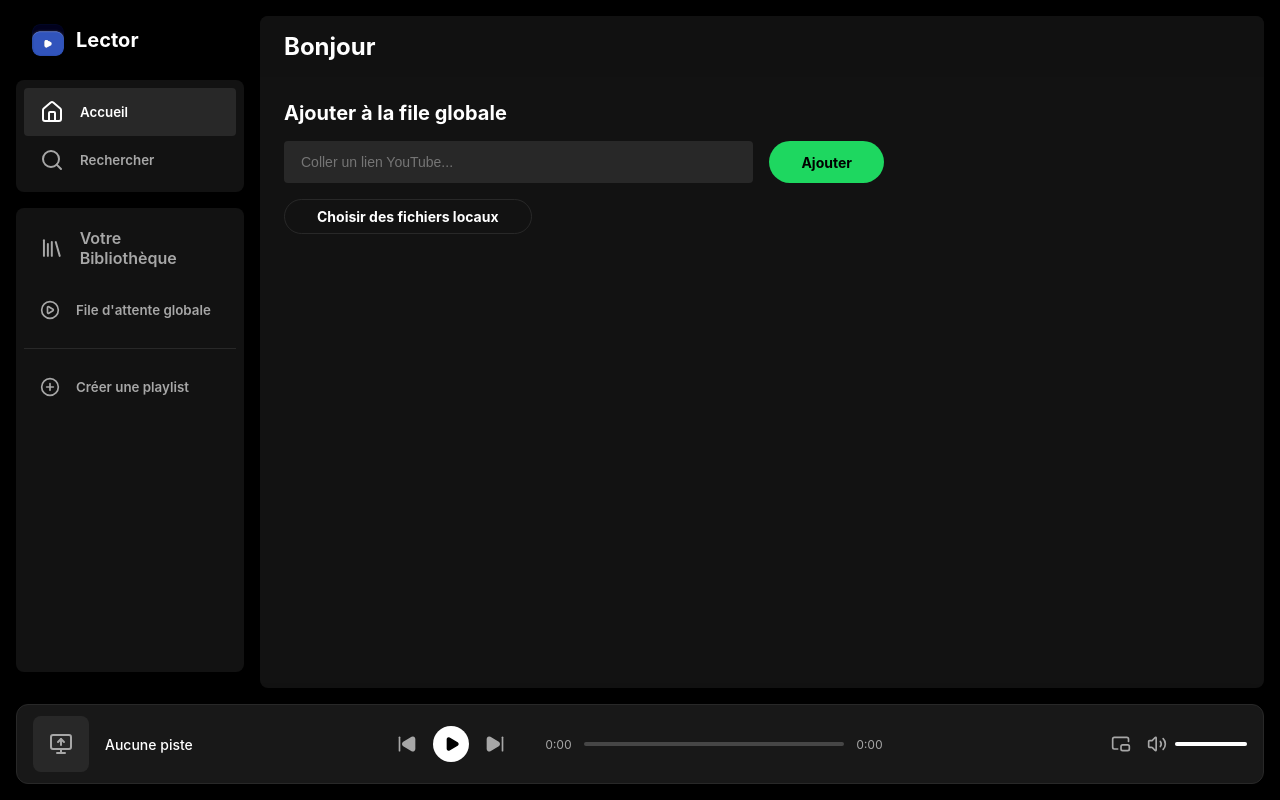
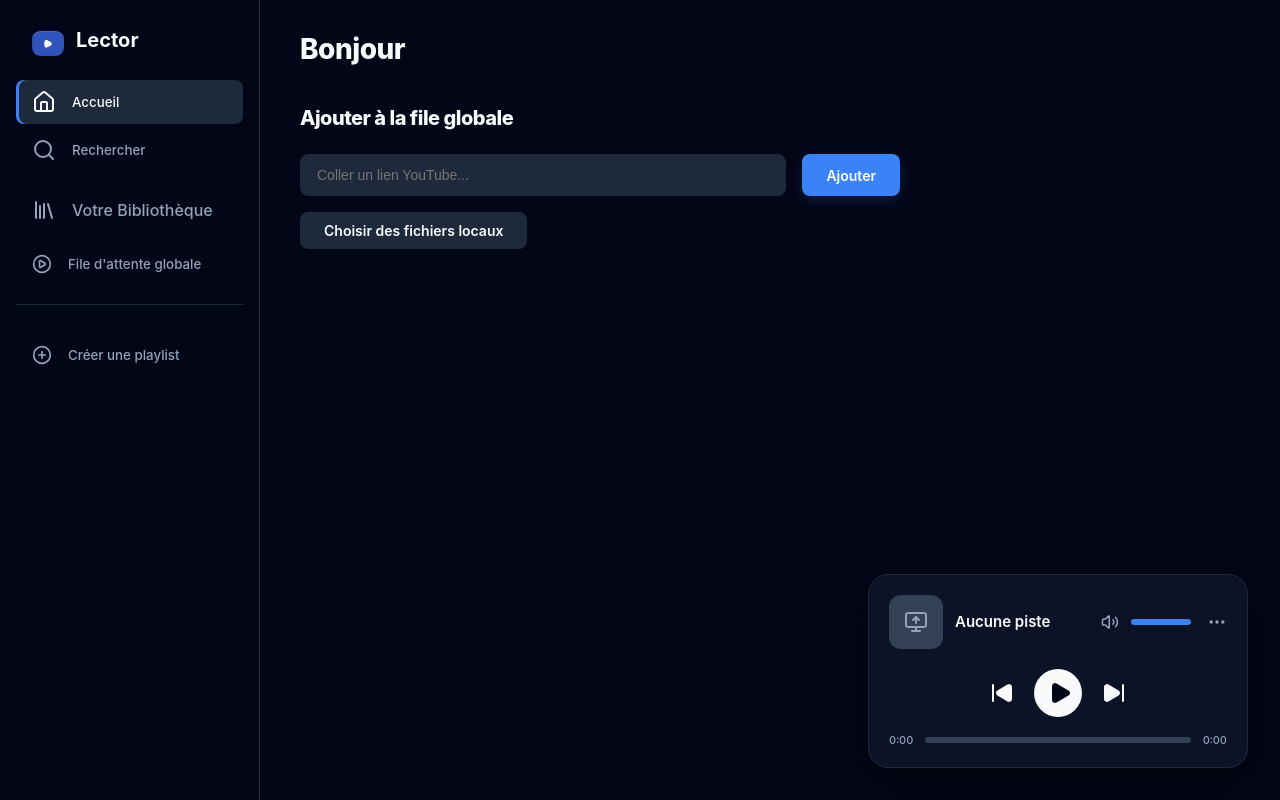
Before and after one commit to botooooh/Lector, a React (Vite) app: page / in a window 1280 px wide. Built offline with nearby package versions, Linux system fonts and the light colour scheme.

Commit message:
feat: Redesign to Dark Blue widget layout

```diff
--- a/src/App.jsx
+++ b/src/App.jsx
@@ -1,5 +1,5 @@
 import { useState, useRef, useEffect } from 'react';
-import { Home, Library, Search, Play, SkipBack, SkipForward, Volume2, Maximize2, PictureInPicture2, Pause, PlusCircle, MonitorUp, PlayCircle, Music, MoreHorizontal, Youtube } from 'lucide-react';
+import { Home, Library, Search, Play, SkipBack, SkipForward, Volume2, Maximize2, PictureInPicture2, Pause, PlusCircle, MonitorUp, PlayCircle, Music, MoreHorizontal } from 'lucide-react';
 import YouTube from 'react-youtube';
 import { useStore } from './store';
 import './index.css';
@@ -341,8 +341,8 @@ function App() {
         </div>
       </main>
 
-      <footer className="player-bar">
-        <div className="player-left">
+      <footer className="player-widget">
+        <div className="widget-header">
           <div className="track-art-wrapper">
             <div className="track-art">
               {currentTrack ? (
@@ -356,27 +356,37 @@ function App() {
               )}
             </div>
             {currentTrack?.type === 'youtube' && (
-              <div className="source-icon-overlay"><Youtube size={12} fill="currentColor" /></div>
+              <div className="source-icon-overlay"><img src="/li_youtube.svg" alt="yt" style={{width: '12px', height: '12px'}} /></div>
             )}
           </div>
+
           <div className="track-info">
-            <div className="track-title-wrapper">
-              <span className="track-title">{currentTrack ? currentTrack.title : 'Aucune piste'}</span>
-              {currentTrack && <MoreHorizontal size={16} color="var(--text-subdued)" style={{ cursor: 'pointer' }} />}
+            <div className="track-title">{currentTrack ? currentTrack.title : 'Aucune piste'}</div>
+            <div className="track-artist">{currentTrack ? currentTrack.artist : ''}</div>
           </div>
-            <span className="track-artist">{currentTrack ? currentTrack.artist : ''}</span>
+
+          <div className="widget-actions">
+            <Volume2 size={18} />
+            <div className="progress-bar" style={{ width: '60px' }} onClick={(e) => {
+                const rect = e.currentTarget.getBoundingClientRect();
+                const pos = Math.max(0, Math.min(1, (e.clientX - rect.left) / rect.width));
+                setVolume(pos * 100);
+              }}>
+              <div className="progress-fill" style={{ width: `${volume}%` }}></div>
+            </div>
+            <MoreHorizontal size={20} style={{ cursor: 'pointer', marginLeft: '4px' }} />
           </div>
         </div>
 
-        <div className="player-center">
-          <div className="player-controls">
-            <button className="control-btn" onClick={prevTrack} disabled={!currentTrack}><SkipBack size={20} fill="currentColor" /></button>
+        <div className="widget-controls">
+          <button className="control-btn" onClick={prevTrack} disabled={!currentTrack}><SkipBack size={24} fill="currentColor" /></button>
           <button className="control-btn play-btn" onClick={togglePlay} disabled={!currentTrack}>
-              {isPlaying ? <Pause size={16} fill="currentColor" /> : <Play size={16} fill="currentColor" style={{ marginLeft: '2px' }} />}
+            {isPlaying ? <Pause size={24} fill="currentColor" /> : <Play size={24} fill="currentColor" style={{ marginLeft: '4px' }} />}
           </button>
-            <button className="control-btn" onClick={nextTrack} disabled={!currentTrack}><SkipForward size={20} fill="currentColor" /></button>
+          <button className="control-btn" onClick={nextTrack} disabled={!currentTrack}><SkipForward size={24} fill="currentColor" /></button>
         </div>
-          <div className="progress-container">
+
+        <div className="widget-progress">
           <span className="time-text">{formatTime(progress)}</span>
           <div className="progress-bar" onClick={(e) => {
               if (!currentTrack || !duration) return;
@@ -387,23 +397,6 @@ function App() {
             <div className="progress-fill" style={{ width: `${duration ? (progress / duration) * 100 : 0}%` }}></div>
           </div>
           <span className="time-text">{formatTime(duration)}</span>
-          </div>
-        </div>
-
-        <div className="player-right">
-          <button className="control-btn" title="Mini Player (Toujours au-dessus)" onClick={startPiP} disabled={!currentTrack}>
-            <PictureInPicture2 size={20} />
-          </button>
-          <div className="volume-container">
-            <Volume2 size={20} className="control-btn" />
-            <div className="progress-bar" onClick={(e) => {
-                const rect = e.currentTarget.getBoundingClientRect();
-                const pos = Math.max(0, Math.min(1, (e.clientX - rect.left) / rect.width));
-                setVolume(pos * 100);
-              }}>
-              <div className="progress-fill" style={{ width: `${volume}%` }}></div>
-            </div>
-          </div>
         </div>
       </footer>
 
--- a/src/index.css
+++ b/src/index.css
@@ -1,15 +1,14 @@
 :root {
-  --bg-base: #000000;
-  --bg-elevated: #121212;
-  --bg-highlight: #1a1a1a;
-  --bg-hover: #282828;
-  --text-base: #ffffff;
-  --text-subdued: #a7a7a7;
-  --accent: #1ed760;
-  --accent-hover: #1fdf64;
-  --border-subdued: #282828;
+  --bg-base: #020617; /* Very Dark Blue */
+  --bg-elevated: #0f172a; /* Dark Blue */
+  --bg-highlight: #1e293b;
+  --bg-hover: #334155;
+  --text-base: #f8fafc;
+  --text-subdued: #94a3b8;
+  --accent: #3b82f6; /* Bright Blue */
+  --accent-hover: #60a5fa;
+  --border-subdued: #1e293b;
   --sidebar-width: 260px;
-  --player-height: 80px;
 }
 
 * {
@@ -28,15 +27,14 @@ body {
 a { color: inherit; text-decoration: none; }
 button { background: none; border: none; cursor: pointer; color: inherit; font-family: inherit; }
 
-::-webkit-scrollbar { width: 12px; }
+::-webkit-scrollbar { width: 8px; }
 ::-webkit-scrollbar-track { background: transparent; }
-::-webkit-scrollbar-thumb { background-color: rgba(255, 255, 255, 0.3); border-radius: 6px; border: 3px solid var(--bg-base); }
-::-webkit-scrollbar-thumb:hover { background-color: rgba(255, 255, 255, 0.5); }
+::-webkit-scrollbar-thumb { background-color: var(--bg-hover); border-radius: 4px; }
+::-webkit-scrollbar-thumb:hover { background-color: var(--text-subdued); }
 
 .app-container {
   display: flex;
   height: 100vh;
-  padding-bottom: calc(var(--player-height) + 32px); /* Space for floating player */
   background-color: var(--bg-base);
 }
 
@@ -47,78 +45,77 @@ button { background: none; border: none; cursor: pointer; color: inherit; font-f
   flex-direction: column;
   padding: 16px;
   gap: 16px;
+  border-right: 1px solid var(--border-subdued);
 }
 
 .nav-section {
-  background-color: var(--bg-elevated);
-  border-radius: 8px;
-  padding: 8px;
+  display: flex;
+  flex-direction: column;
+  gap: 4px;
 }
 
 .nav-item {
   display: flex;
   align-items: center;
   gap: 16px;
-  padding: 12px 16px;
+  padding: 10px 16px;
   color: var(--text-subdued);
-  font-weight: 600;
-  border-radius: 4px;
-  transition: color 0.2s, background-color 0.2s;
+  font-weight: 500;
+  border-radius: 8px;
+  transition: all 0.2s;
   width: 100%;
   text-align: left;
 }
 
-.nav-item:hover { color: var(--text-base); }
-.nav-item.active { color: var(--text-base); background-color: var(--bg-hover); }
+.nav-item:hover { color: var(--text-base); background-color: var(--bg-highlight); }
+.nav-item.active { color: var(--text-base); background-color: var(--bg-highlight); box-shadow: inset 3px 0 0 var(--accent); }
 
 .playlist-cover-small {
   width: 32px;
   height: 32px;
-  border-radius: 4px;
+  border-radius: 6px;
   object-fit: cover;
   background-color: var(--bg-hover);
 }
 
 .main-view {
   flex: 1;
-  background-color: var(--bg-elevated);
-  border-radius: 8px;
-  margin: 16px 16px 0 0;
+  background-color: var(--bg-base);
   overflow-y: auto;
   position: relative;
   display: flex;
   flex-direction: column;
+  padding-bottom: 200px; /* Space for the widget */
 }
 
-/* Floating Player Bar */
-.player-bar {
-  height: var(--player-height);
-  background-color: #181818;
+/* New Floating Player Widget */
+.player-widget {
+  position: fixed;
+  bottom: 32px;
+  right: 32px;
+  width: 380px;
+  background-color: rgba(15, 23, 42, 0.85); /* Slightly transparent dark blue */
+  backdrop-filter: blur(16px);
   border: 1px solid var(--border-subdued);
-  border-radius: 12px;
+  border-radius: 20px;
+  padding: 20px;
+  display: flex;
+  flex-direction: column;
+  gap: 16px;
+  box-shadow: 0 16px 40px rgba(0, 0, 0, 0.5);
+  z-index: 100;
+}
+
+.widget-header {
   display: flex;
   align-items: center;
-  justify-content: space-between;
-  padding: 0 16px;
-  position: fixed;
-  bottom: 16px;
-  left: 16px;
-  right: 16px;
-  z-index: 100;
-  box-shadow: 0 8px 24px rgba(0,0,0,0.5);
-}
-
-.player-left {
-  display: flex;
-  align-items: center;
-  gap: 16px;
-  width: 30%;
+  gap: 12px;
 }
 
 .track-art-wrapper {
   position: relative;
-  width: 56px;
-  height: 56px;
+  width: 54px;
+  height: 54px;
   flex-shrink: 0;
 }
 
@@ -126,7 +123,7 @@ button { background: none; border: none; cursor: pointer; color: inherit; font-f
   width: 100%;
   height: 100%;
   background-color: var(--bg-hover);
-  border-radius: 8px;
+  border-radius: 12px;
   display: flex;
   align-items: center;
   justify-content: center;
@@ -145,28 +142,23 @@ button { background: none; border: none; cursor: pointer; color: inherit; font-f
   display: flex;
   align-items: center;
   justify-content: center;
-  color: #ff0000;
 }
 
 .track-info {
   display: flex;
   flex-direction: column;
+  flex: 1;
   overflow: hidden;
 }
 
-.track-title-wrapper {
-  display: flex;
-  align-items: center;
-  gap: 8px;
-}
-
 .track-title {
-  font-size: 14px;
-  font-weight: 500;
+  font-size: 15px;
+  font-weight: 600;
   color: var(--text-base);
   white-space: nowrap;
   overflow: hidden;
   text-overflow: ellipsis;
+  margin-bottom: 2px;
 }
 
 .track-artist {
@@ -177,170 +169,157 @@ button { background: none; border: none; cursor: pointer; color: inherit; font-f
   text-overflow: ellipsis;
 }
 
-.player-center {
+.widget-actions {
+  display: flex;
+  align-items: center;
+  gap: 12px;
+  color: var(--text-subdued);
+}
+
+.volume-slider-container {
+  display: flex;
+  align-items: center;
+  gap: 8px;
+  width: 80px;
+}
+
+.widget-controls {
   display: flex;
   align-items: center;
   justify-content: center;
-  gap: 16px;
-  width: 40%;
-  max-width: 722px;
-}
-
-.player-controls {
-  display: flex;
-  align-items: center;
-  gap: 16px;
+  gap: 20px;
+  margin-top: 4px;
 }
 
 .control-btn {
-  color: var(--text-subdued);
-  transition: color 0.2s, transform 0.2s;
+  color: var(--text-base);
+  transition: transform 0.2s, color 0.2s;
   display: flex;
   align-items: center;
   justify-content: center;
 }
-.control-btn:hover { color: var(--text-base); }
+.control-btn:hover { color: var(--accent); transform: scale(1.1); }
 .control-btn:active { transform: scale(0.9); }
 
 .play-btn {
   background-color: var(--text-base);
   color: var(--bg-base);
-  width: 36px;
-  height: 36px;
+  width: 48px;
+  height: 48px;
   border-radius: 50%;
 }
-.play-btn:hover { transform: scale(1.05); color: var(--bg-base); }
-.play-btn:active { transform: scale(0.95); }
+.play-btn:hover { background-color: var(--accent); color: white; transform: scale(1.05); }
 
-.progress-container {
+.widget-progress {
   display: flex;
   align-items: center;
+  gap: 12px;
   width: 100%;
-  gap: 12px;
-  margin-left: 24px;
 }
 
-.time-text { font-size: 12px; color: var(--text-subdued); font-variant-numeric: tabular-nums; }
+.time-text { font-size: 11px; color: var(--text-subdued); font-weight: 500; font-variant-numeric: tabular-nums; }
 
 .progress-bar {
   flex: 1;
-  height: 4px;
-  background-color: rgba(255,255,255,0.2);
-  border-radius: 2px;
+  height: 6px;
+  background-color: var(--bg-hover);
+  border-radius: 3px;
   position: relative;
   cursor: pointer;
   display: flex;
   align-items: center;
+  overflow: hidden;
 }
 
 .progress-fill {
   height: 100%;
-  background-color: var(--text-base);
-  border-radius: 2px;
+  background-color: var(--accent);
+  border-radius: 3px;
   width: 0%;
   position: relative;
 }
-.progress-bar:hover .progress-fill { background-color: var(--accent); }
-.progress-bar:hover .progress-fill::after {
-  content: '';
-  position: absolute;
-  right: -4px;
-  top: -4px;
-  width: 12px;
-  height: 12px;
-  background-color: var(--text-base);
-  border-radius: 50%;
-}
-
-.player-right {
-  display: flex;
-  align-items: center;
-  justify-content: flex-end;
-  width: 30%;
-  gap: 16px;
-}
-
-.volume-container { display: flex; align-items: center; gap: 8px; width: 100px; }
 
 /* Main Content Views */
 .top-bar {
   display: flex;
   align-items: center;
-  padding: 16px 24px;
-  background: rgba(18, 18, 18, 0.9);
-  backdrop-filter: blur(10px);
+  padding: 32px 40px 16px;
   position: sticky;
   top: 0;
   z-index: 10;
+  background: linear-gradient(to bottom, var(--bg-base) 60%, transparent);
 }
 
-.main-content { padding: 0 24px 24px; }
+.main-content { padding: 0 40px 40px; }
 
 .playlist-header {
   display: flex;
   align-items: flex-end;
-  gap: 24px;
-  padding: 24px 0 32px;
+  gap: 32px;
+  padding: 24px 0 40px;
 }
 .playlist-header-img {
-  width: 232px;
-  height: 232px;
-  box-shadow: 0 4px 60px rgba(0,0,0,0.5);
-  border-radius: 8px;
+  width: 240px;
+  height: 240px;
+  box-shadow: 0 8px 32px rgba(0,0,0,0.4);
+  border-radius: 16px;
   object-fit: cover;
 }
 .playlist-header-info {
   display: flex;
   flex-direction: column;
 }
-.playlist-type { font-size: 14px; font-weight: 700; margin-bottom: 8px; }
-.playlist-title { font-size: 96px; font-weight: 900; line-height: 1; margin-bottom: 24px; }
-.playlist-stats { color: var(--text-subdued); font-size: 14px; }
+.playlist-type { font-size: 14px; font-weight: 600; text-transform: uppercase; letter-spacing: 1px; color: var(--text-subdued); margin-bottom: 12px; }
+.playlist-title { font-size: 80px; font-weight: 800; line-height: 1.1; margin-bottom: 24px; letter-spacing: -1px; }
+.playlist-stats { color: var(--text-subdued); font-size: 14px; font-weight: 500; }
 
 .action-bar {
-  padding: 24px 0;
+  padding: 0 0 32px 0;
   display: flex;
   align-items: center;
   gap: 24px;
 }
 .action-play-btn {
-  width: 56px;
-  height: 56px;
+  width: 64px;
+  height: 64px;
   background-color: var(--accent);
-  color: #000;
+  color: white;
   border-radius: 50%;
   display: flex;
   align-items: center;
   justify-content: center;
-  transition: transform 0.1s, background-color 0.2s;
+  transition: transform 0.2s, background-color 0.2s, box-shadow 0.2s;
   cursor: pointer;
+  box-shadow: 0 8px 16px rgba(59, 130, 246, 0.3);
 }
-.action-play-btn:hover { transform: scale(1.05); background-color: var(--accent-hover); }
+.action-play-btn:hover { transform: scale(1.05); background-color: var(--accent-hover); box-shadow: 0 12px 24px rgba(59, 130, 246, 0.4); }
 
 /* Common UI */
-.btn-primary { background-color: var(--accent); color: #000; border-radius: 500px; padding: 8px 32px; font-weight: 700; font-size: 14px; transition: transform 0.1s, background-color 0.2s; }
-.btn-primary:hover { transform: scale(1.04); background-color: var(--accent-hover); }
+.btn-primary { background-color: var(--accent); color: white; border-radius: 8px; padding: 10px 24px; font-weight: 600; font-size: 14px; transition: all 0.2s; box-shadow: 0 4px 12px rgba(59, 130, 246, 0.2); }
+.btn-primary:hover { transform: translateY(-1px); background-color: var(--accent-hover); box-shadow: 0 6px 16px rgba(59, 130, 246, 0.3); }
 
-.btn-secondary { background-color: transparent; color: var(--text-base); border: 1px solid var(--border-subdued); border-radius: 500px; padding: 8px 32px; font-weight: 700; font-size: 14px; transition: border-color 0.2s; }
-.btn-secondary:hover { border-color: var(--text-base); }
+.btn-secondary { background-color: var(--bg-highlight); color: var(--text-base); border-radius: 8px; padding: 10px 24px; font-weight: 600; font-size: 14px; transition: background-color 0.2s; }
+.btn-secondary:hover { background-color: var(--bg-hover); }
 
-.header-title { font-size: 24px; font-weight: 700; margin-bottom: 16px; }
+.header-title { font-size: 28px; font-weight: 800; margin-bottom: 24px; letter-spacing: -0.5px; }
 
-.input-field { background-color: var(--bg-hover); border: 1px solid transparent; color: var(--text-base); padding: 12px 16px; border-radius: 4px; width: 100%; font-size: 14px; outline: none; transition: border-color 0.2s, background-color 0.2s; }
-.input-field:focus { background-color: var(--bg-hover); border-color: #727272; }
+.input-field { background-color: var(--bg-highlight); border: 1px solid var(--border-subdued); color: var(--text-base); padding: 12px 16px; border-radius: 8px; width: 100%; font-size: 14px; outline: none; transition: border-color 0.2s, box-shadow 0.2s; }
+.input-field:focus { border-color: var(--accent); box-shadow: 0 0 0 2px rgba(59, 130, 246, 0.2); }
 
-.track-list { display: flex; flex-direction: column; }
-.track-row { display: grid; grid-template-columns: 48px 1fr 1fr 100px; padding: 8px 16px; align-items: center; border-radius: 4px; transition: background-color 0.2s; cursor: pointer; color: var(--text-subdued); font-size: 14px; }
-.track-row:hover { background-color: rgba(255, 255, 255, 0.1); }
+.track-list { display: flex; flex-direction: column; gap: 4px; }
+.track-row { display: grid; grid-template-columns: 48px 1fr 1fr 100px; padding: 12px 16px; align-items: center; border-radius: 12px; transition: background-color 0.2s; cursor: pointer; color: var(--text-subdued); font-size: 14px; font-weight: 500; }
+.track-row:hover { background-color: var(--bg-highlight); }
 .track-row:hover .track-row-title { color: var(--text-base); }
+.track-row.playing { background-color: rgba(59, 130, 246, 0.1); color: var(--accent); }
 .track-row.playing .track-row-title { color: var(--accent); }
-.track-row-title { color: var(--text-base); font-size: 16px; margin-bottom: 4px; }
+.track-row-title { color: var(--text-base); font-size: 15px; font-weight: 600; margin-bottom: 4px; }
 
 /* Modal */
 .modal-overlay {
   position: fixed;
   top: 0; left: 0; right: 0; bottom: 0;
-  background: rgba(0,0,0,0.7);
+  background: rgba(2, 6, 23, 0.8);
+  backdrop-filter: blur(4px);
   display: flex;
   align-items: center;
   justify-content: center;
@@ -348,12 +327,14 @@ button { background: none; border: none; cursor: pointer; color: inherit; font-f
 }
 .modal-content {
   background-color: var(--bg-elevated);
-  padding: 24px;
-  border-radius: 8px;
+  padding: 32px;
+  border-radius: 24px;
   width: 100%;
-  max-width: 400px;
+  max-width: 440px;
   display: flex;
   flex-direction: column;
-  gap: 16px;
+  gap: 20px;
+  border: 1px solid var(--border-subdued);
+  box-shadow: 0 24px 48px rgba(0,0,0,0.5);
 }
-.modal-actions { display: flex; justify-content: flex-end; gap: 8px; margin-top: 16px; }
+.modal-actions { display: flex; justify-content: flex-end; gap: 12px; margin-top: 8px; }
```
Lines whose indentation alone changed are shown as unchanged.
